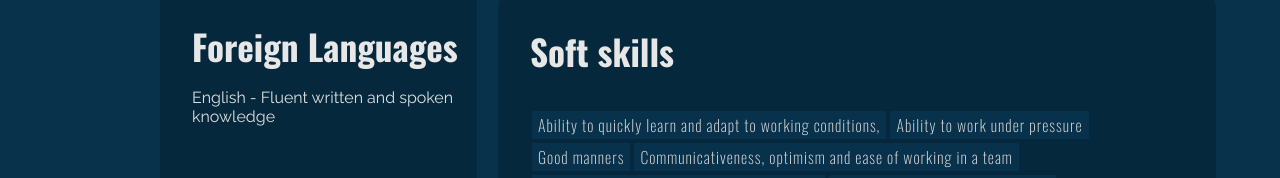
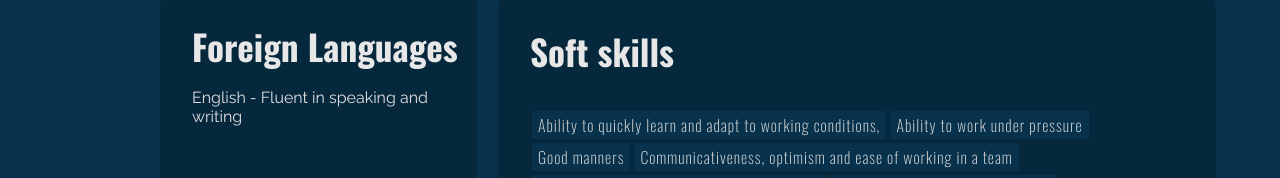
Before and after one commit to kkvzx/portfolio, a React (Create React App) app: page /resume in a window 1280 px wide. Shown: the part 1390-1568 px from the top of the page. Built offline with nearby package versions, Linux system fonts and the light colour scheme.

Commit message:
Update index.tsx

```diff
--- a/src/components/Resume/index.tsx
+++ b/src/components/Resume/index.tsx
@@ -201,9 +201,7 @@ const Resume = () => {
       </SixthDiv>
       <EightDiv>
         <SecondaryHeader>Foreign Languages</SecondaryHeader>
-        <NormalText>
-          English - Fluent written and spoken knowledge
-        </NormalText>
+        <NormalText>English - Fluent in speaking and writing</NormalText>
       </EightDiv>
       <SeventhDiv>
         <SecondaryHeader>Soft skills</SecondaryHeader>
```
